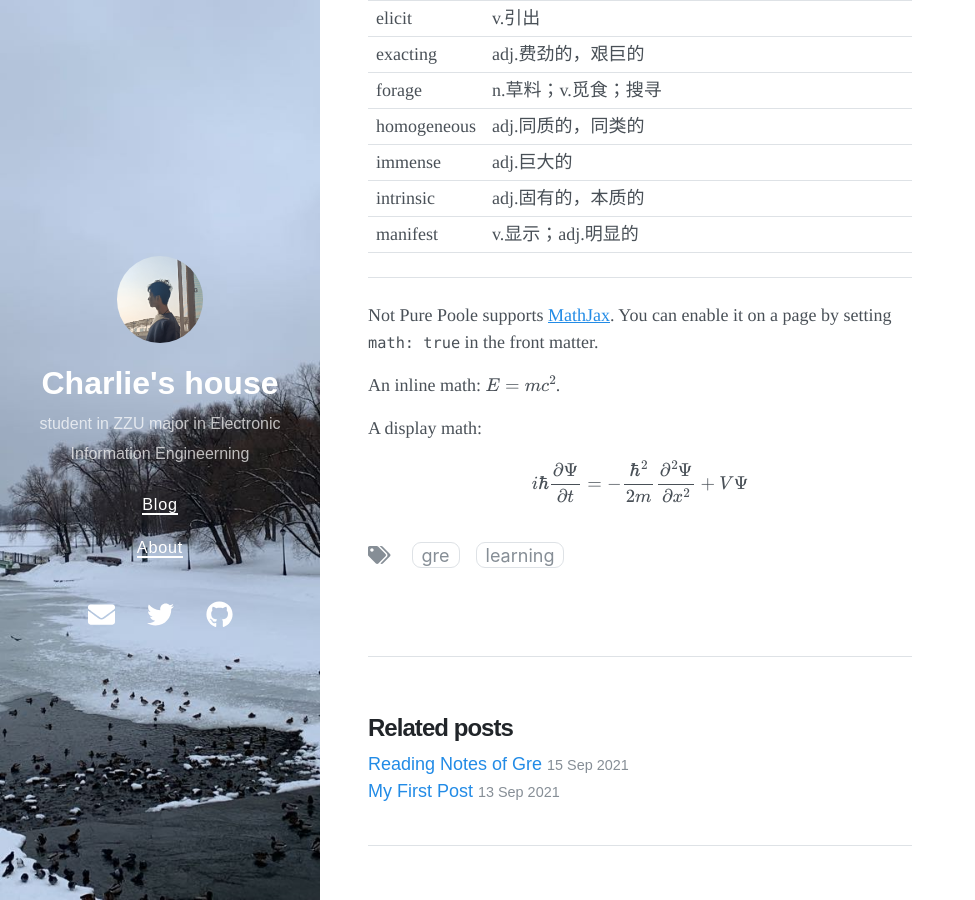
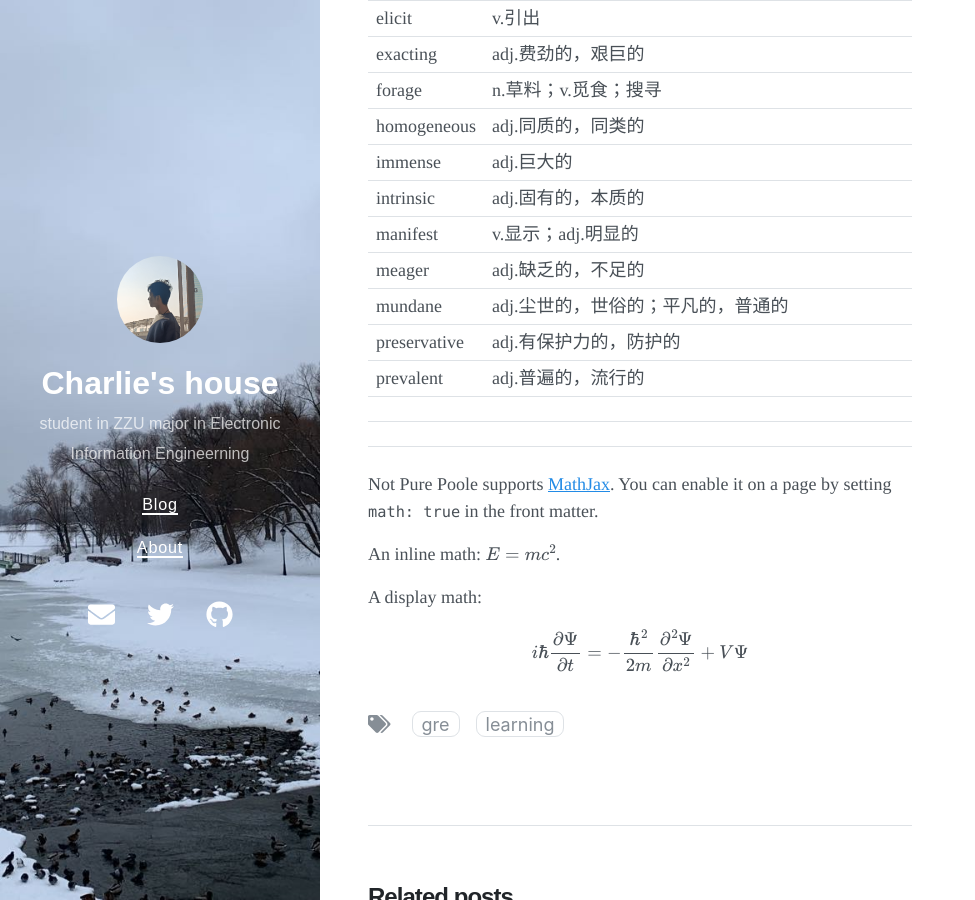
Before and after one commit to wzz1206/wzz1206.github.io, a Jekyll site: the page built from _posts/2021-9-15-Gre-Words-List.md, in a window 1280 px wide and 900 px high, scrolled down 1030 px. Shown: the whole window, without its empty margins (0-975 px from the left). Built offline with Jekyll 4.4.1, drawn with Linux system fonts in a browser that asks for light colours; nearby versions of some CDN libraries; some of the changed text lies outside the part shown.

Commit message:
Update 2021-9-15-Gre-Words-List.md

```diff
--- a/_posts/2021-9-15-Gre-Words-List.md
+++ b/_posts/2021-9-15-Gre-Words-List.md
@@ -39,7 +39,12 @@ date: 2021-9-15 10:42 +0800
 |immense|adj.巨大的||
 |intrinsic|adj.固有的，本质的||
 |manifest|v.显示；adj.明显的||
+|meager|adj.缺乏的，不足的||
+|mundane|adj.尘世的，世俗的；平凡的，普通的||
+|preservative|adj.有保护力的，防护的||
+|prevalent|adj.普遍的，流行的||
 
+-------
 
 
 
```
Also changed, not shown: other parts of _posts/2021-9-15-Gre-Words-List.md (+1 -1 lines).
